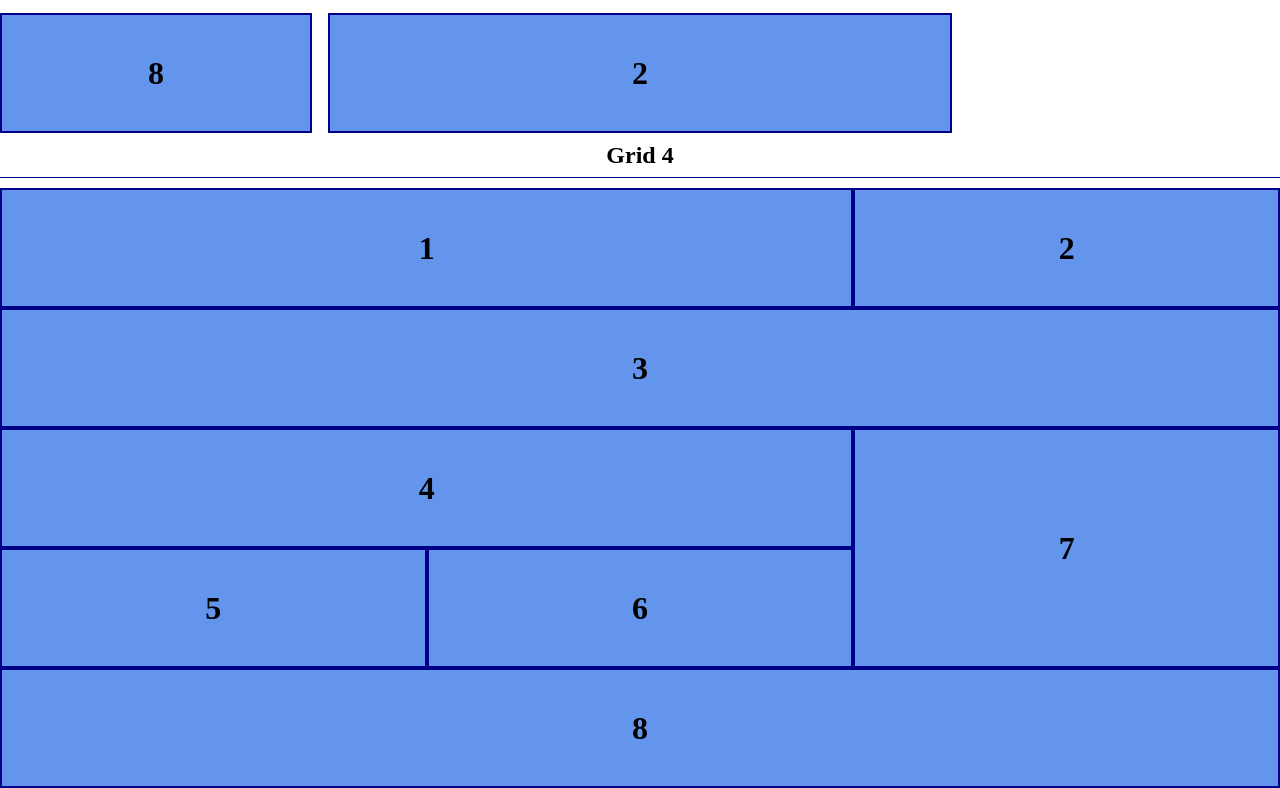
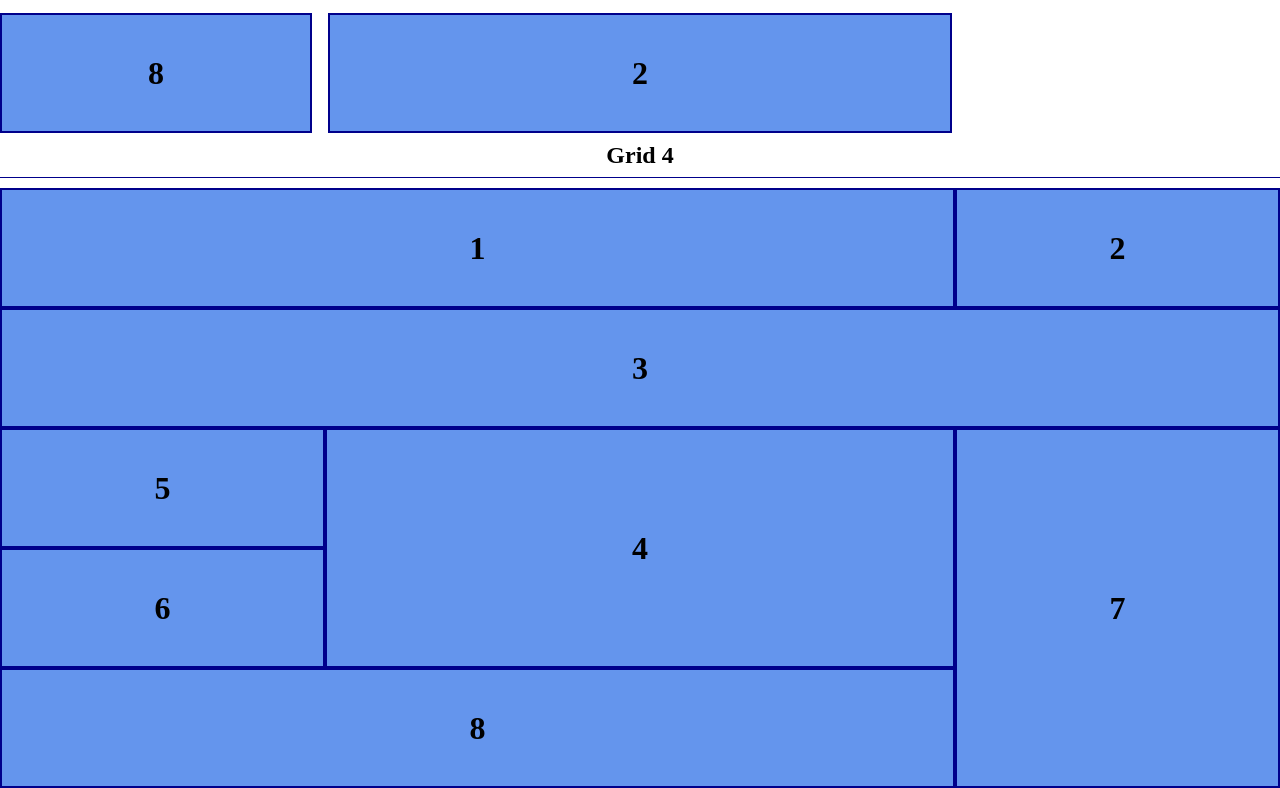
Before and after one commit to ac-jarvisa/f26web1week11-020, a plain HTML site: page index.html in a window 1280 px wide. Shown: the part 1392-2180 px from the top of the page. Drawn offline with Linux system fonts and the light colour scheme.

Commit message:
grid mapping end

```diff
--- a/styles/grid.css
+++ b/styles/grid.css
@@ -221,3 +221,14 @@ section.four div:nth-child(8){ grid-area: footer; }
         "footer footer footer";
     }
 }
+
+@media screen and (min-width:900px){
+    section.four article{
+        grid-template-areas:
+        "nav nav nav cart"
+        "header header header header"
+        "photo1 main main aside"
+        "photo2 main main aside"
+        "footer footer footer aside";
+    }
+}
```
